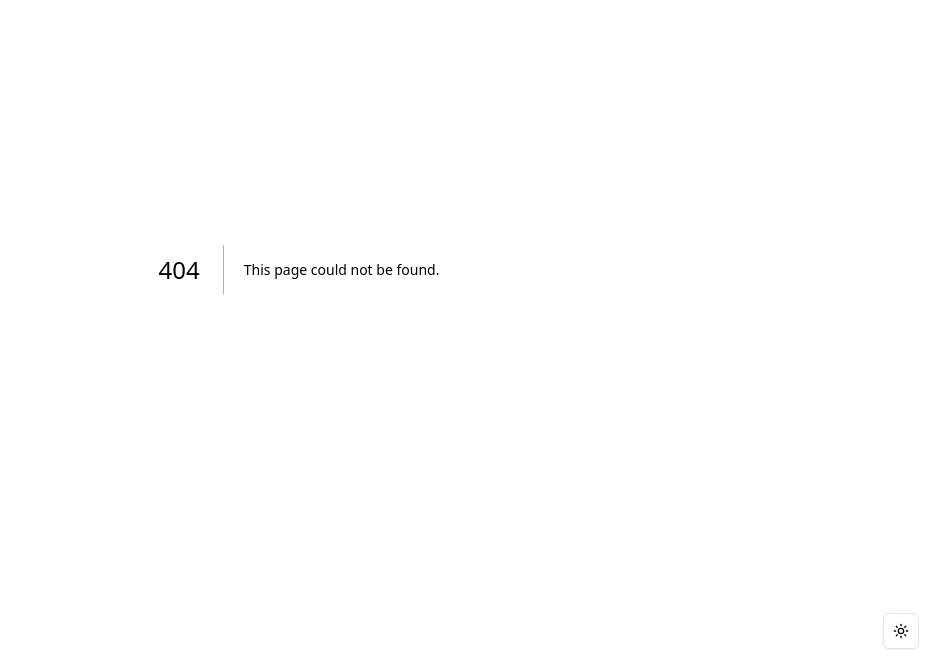
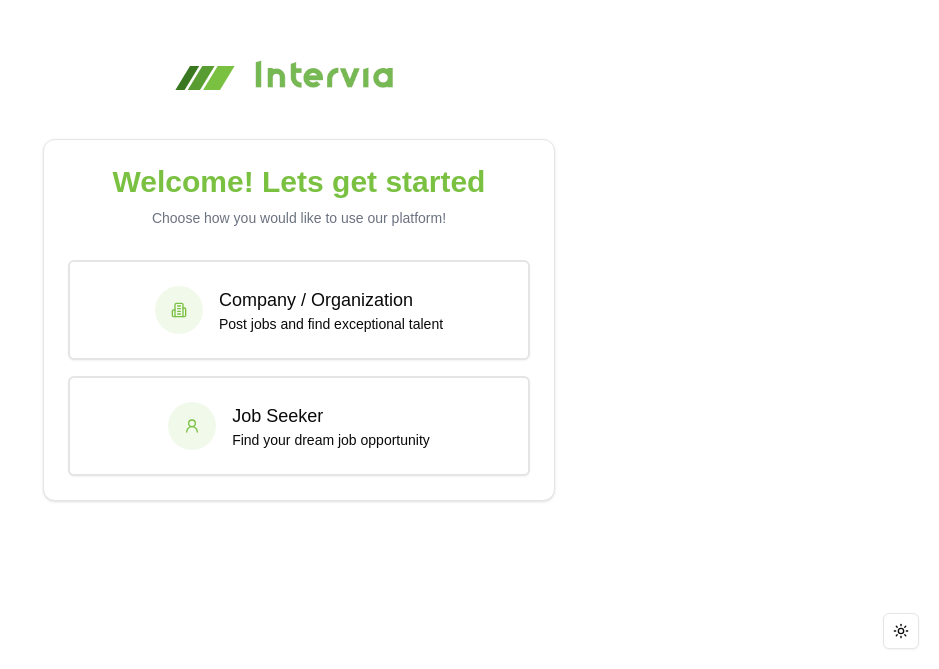
Before and after one commit to JCMisa/intervia, a Next.js app: page /onboarding in a window 1280 px wide. Before the commit this address had no page. Shown: the part 131-800 px from the top of the page, without its empty margins (341-1280 px from the left). Built offline with nearby package versions, Linux system fonts and the light colour scheme.

Commit message:
add onboarding to integrate job posting and seeking features

```diff
--- /dev/null
+++ b/app/(root)/layout.tsx
@@ -0,0 +1,7 @@
+import React from "react";
+
+const RootLayout = ({ children }: { children: React.ReactNode }) => {
+  return <div>{children}</div>;
+};
+
+export default RootLayout;
--- /dev/null
+++ b/app/(root)/onboarding/page.tsx
@@ -0,0 +1,12 @@
+import OnboardingForm from "@/components/forms/onboarding/OnboardingForm";
+import React from "react";
+
+const OnboardingPage = () => {
+  return (
+    <div className="min-h-screen w-screen flex flex-col items-center justify-center py-10">
+      <OnboardingForm />
+    </div>
+  );
+};
+
+export default OnboardingPage;
--- a/components/custom/Header.tsx
+++ b/components/custom/Header.tsx
@@ -2,13 +2,13 @@ import Image from "next/image";
 import React from "react";
 import { Button } from "../../components/ui/button";
 import Link from "next/link";
-import { ArrowRightIcon, HomeIcon, LockIcon } from "lucide-react";
-import { SignedIn, SignedOut } from "@clerk/nextjs";
+import { LockIcon, LogOutIcon } from "lucide-react";
+import { SignedIn, SignedOut, SignOutButton } from "@clerk/nextjs";
 
 const Header = () => {
   return (
-    <div className="flex justify-between items-center p-5 shadow-lg w-full">
-      <div className="flex items-center cursor-pointer">
+    <nav className="flex justify-between items-center p-5 shadow-lg w-full">
+      <Link href={"/"} className="flex items-center cursor-pointer">
         <Image src={"/logo.svg"} alt="logo" width={40} height={40} />
         <Image
           src={"/logo-full.png"}
@@ -17,37 +17,14 @@ const Header = () => {
           height={130}
           className="-ml-3 hidden sm:block"
         />
-      </div>
-
-      <ul className="flex items-center justify-center gap-3">
-        <div>
-          <li className="hidden md:block">Home</li>
-          <HomeIcon className="w-5 h-5 block md:hidden" />
-        </div>
-        <div>
-          <li className="hidden md:block">Home</li>
-          <HomeIcon className="w-5 h-5 block md:hidden" />
-        </div>
-        <div>
-          <li className="hidden md:block">Home</li>
-          <HomeIcon className="w-5 h-5 block md:hidden" />
-        </div>
-        <div>
-          <li className="hidden md:block">Home</li>
-          <HomeIcon className="w-5 h-5 block md:hidden" />
-        </div>
-        <div>
-          <li className="hidden md:block">Home</li>
-          <HomeIcon className="w-5 h-5 block md:hidden" />
-        </div>
-      </ul>
+      </Link>
 
       <SignedIn>
-        <Link href="/dashboard">
+        <SignOutButton>
           <Button className="min-w-32 max-w-32 flex items-center justify-center gap-2">
-            Dashboard <ArrowRightIcon className="w-4 h-4" />
+            Sign Out <LogOutIcon className="w-4 h-4" />
           </Button>
-        </Link>
+        </SignOutButton>
       </SignedIn>
       <SignedOut>
         <Link href="/sign-in">
@@ -56,7 +33,7 @@ const Header = () => {
           </Button>
         </Link>
       </SignedOut>
-    </div>
+    </nav>
   );
 };
 
--- /dev/null
+++ b/components/forms/onboarding/CompanyForm.tsx
@@ -0,0 +1,7 @@
+import React from "react";
+
+const CompanyForm = () => {
+  return <div>CompanyForm</div>;
+};
+
+export default CompanyForm;
--- /dev/null
+++ b/components/forms/onboarding/OnboardingForm.tsx
@@ -0,0 +1,58 @@
+"use client";
+
+import { Card, CardContent } from "@/components/ui/card";
+import Image from "next/image";
+import Link from "next/link";
+import React, { useState } from "react";
+import UserTypeSelection from "./UserTypeForm";
+import CompanyForm from "./CompanyForm";
+
+type UserSelectionType = "company" | "jobSeeker" | null;
+
+const OnboardingForm = () => {
+  const [step, setStep] = useState(1);
+  const [userType, setUserType] = useState<UserSelectionType>(null);
+
+  const handleUserTypeSelection = (type: UserSelectionType) => {
+    setUserType(type);
+    setStep(2);
+  };
+
+  const renderStep = () => {
+    switch (step) {
+      case 1:
+        return <UserTypeSelection onSelect={handleUserTypeSelection} />;
+      case 2:
+        return userType === "company" ? (
+          <CompanyForm />
+        ) : (
+          <p>user is a job seeker</p>
+        );
+      default:
+        return null;
+    }
+  };
+
+  return (
+    <>
+      <div className="mb-5">
+        <Link href={"/"} className="flex items-center cursor-pointer">
+          <Image src={"/logo.svg"} alt="logo" width={60} height={60} />
+          <Image
+            src={"/logo-full.png"}
+            alt="logo-full"
+            width={200}
+            height={200}
+            className="-ml-3 hidden sm:block"
+          />
+        </Link>
+      </div>
+
+      <Card className="max-w-lg w-full">
+        <CardContent className="p-6">{renderStep()}</CardContent>
+      </Card>
+    </>
+  );
+};
+
+export default OnboardingForm;
--- /dev/null
+++ b/components/forms/onboarding/UserTypeForm.tsx
@@ -0,0 +1,56 @@
+import { Button } from "@/components/ui/button";
+import { Building2Icon, UserRoundIcon } from "lucide-react";
+import React from "react";
+
+type UserSelectionType = "company" | "jobSeeker";
+
+interface UserTypeSelectionProps {
+  onSelect: (type: UserSelectionType) => void;
+}
+
+const UserTypeSelection = ({ onSelect }: UserTypeSelectionProps) => {
+  return (
+    <div className="space-y-8">
+      <div className="text-center space-y-2">
+        <h2 className="font-bold text-3xl text-primary">
+          Welcome! Lets get started
+        </h2>
+        <p className="text-sm text-gray-500 dark:text-gray-400 mb-5">
+          Choose how you would like to use our platform!
+        </p>
+      </div>
+
+      <div className="grid gap-4">
+        <Button
+          onClick={() => onSelect("company")}
+          variant="outline"
+          className="w-full h-auto p-6 items-center gap-4 border-2 transition-all duration-200 hover:border-primary hover:bg-primary/5"
+        >
+          <div className="size-12 rounded-full bg-primary/10 flex items-center justify-center">
+            <Building2Icon className="size-6 text-primary" />
+          </div>
+          <div className="text-left">
+            <h3 className="semi-bold text-lg">Company / Organization</h3>
+            <p>Post jobs and find exceptional talent</p>
+          </div>
+        </Button>
+
+        <Button
+          onClick={() => onSelect("jobSeeker")}
+          variant="outline"
+          className="w-full h-auto p-6 items-center gap-4 border-2 transition-all duration-200 hover:border-primary hover:bg-primary/5"
+        >
+          <div className="size-12 rounded-full bg-primary/10 flex items-center justify-center">
+            <UserRoundIcon className="size-6 text-primary" />
+          </div>
+          <div className="text-left">
+            <h3 className="semi-bold text-lg">Job Seeker</h3>
+            <p>Find your dream job opportunity</p>
+          </div>
+        </Button>
+      </div>
+    </div>
+  );
+};
+
+export default UserTypeSelection;
```
Also changed, not shown: app/(root)/page.tsx (renamed from app/page.tsx).
